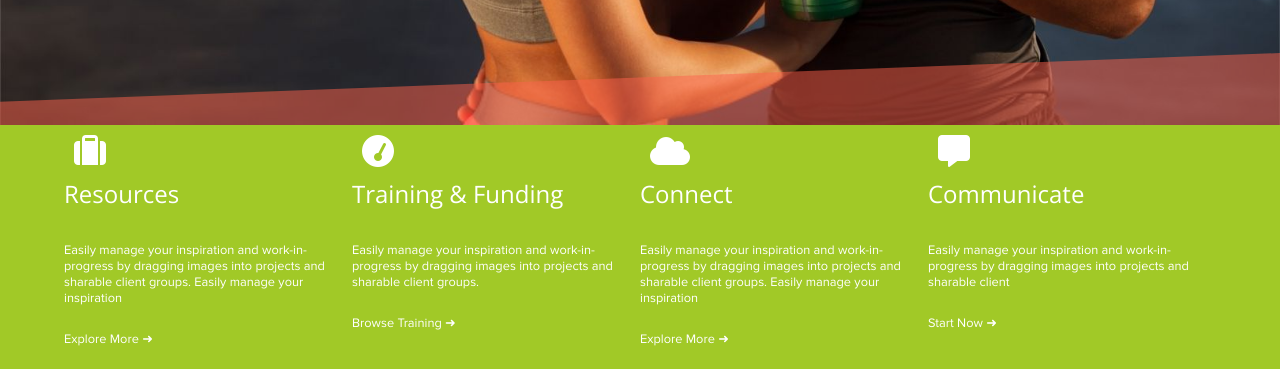
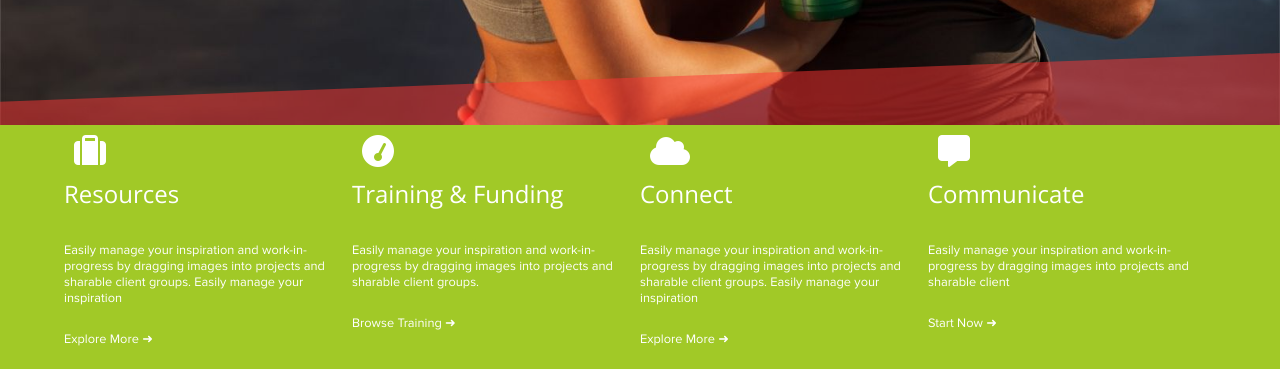
Before and after one commit to CaspianDiv/Fitness_site_with-float-technology-, a plain HTML site: page index.htm in a window 1280 px wide. Shown: the part 675-1044 px from the top of the page. Drawn offline with nearby package versions, Linux system fonts and the light colour scheme.

Commit message:
Update style.css

```diff
--- a/CSS/style.css
+++ b/CSS/style.css
@@ -20,7 +20,7 @@ nav,#title,#line{
     height:100px;
     left:60%;
     bottom:0;
-    background: var(--qirmizi);
+    background: #fd3634;
     width:100%;
     opacity:.5;
     transform: scale(1.1,1) translate(-50%,50%) rotate(-2.4deg);
```
